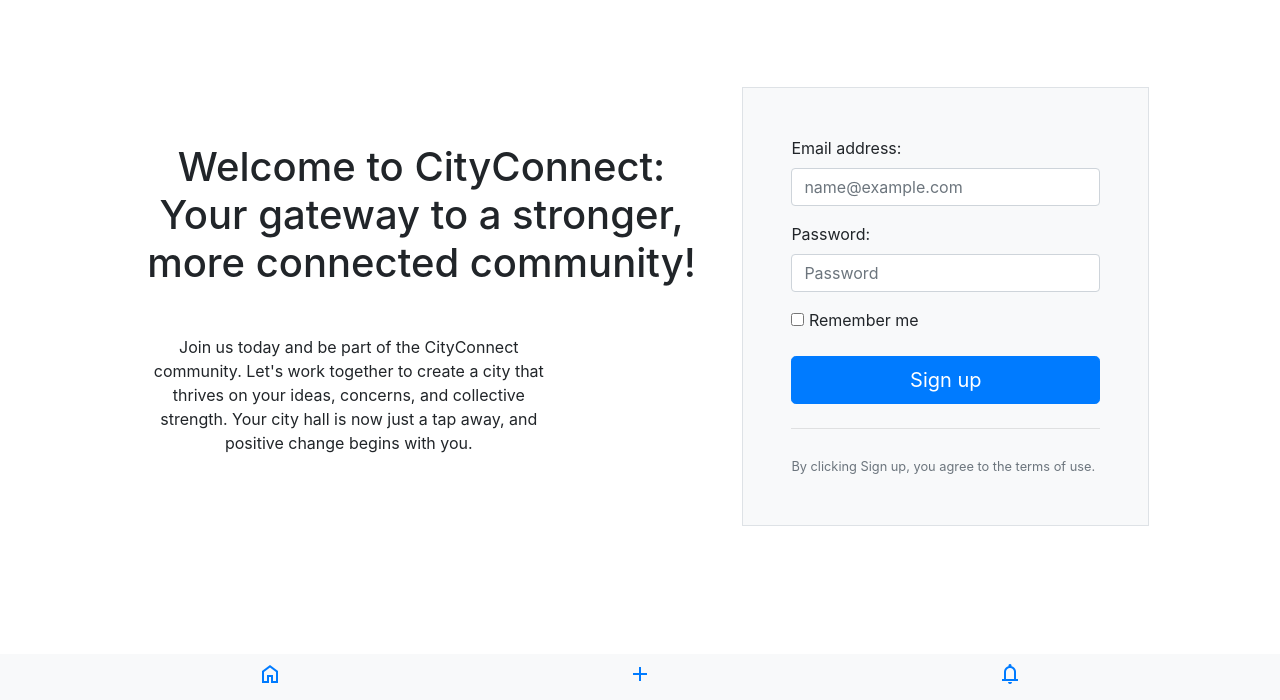
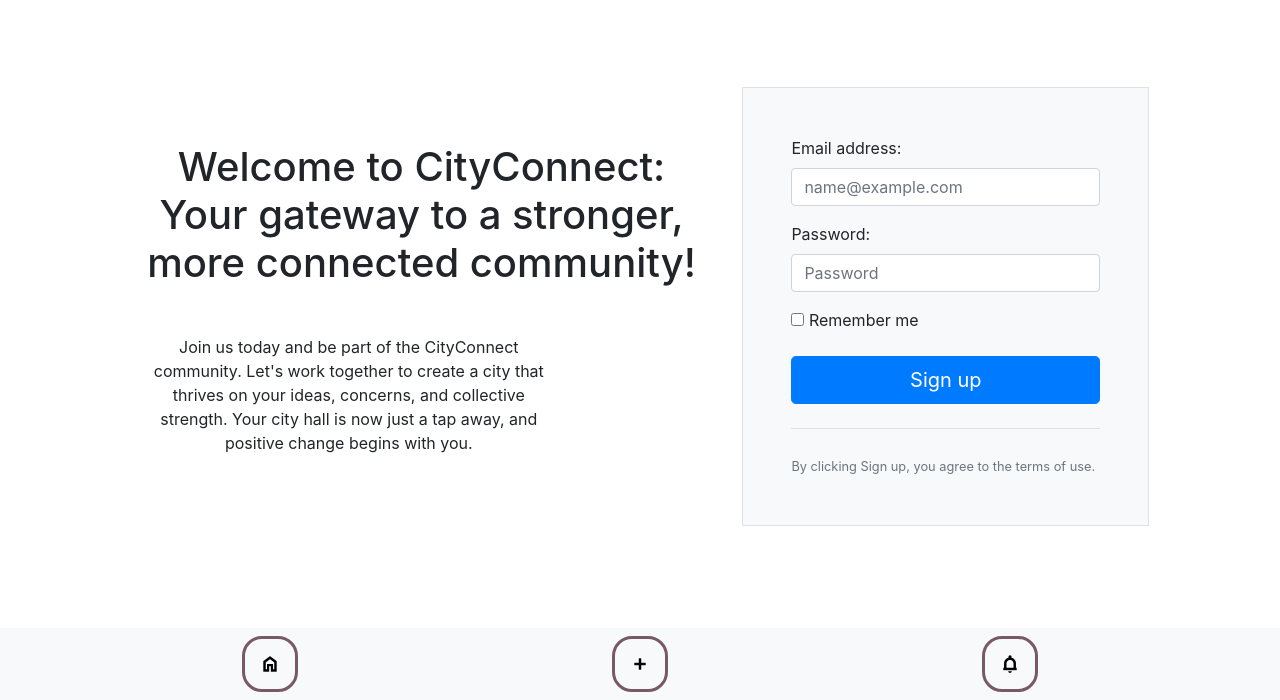
Before and after one commit to Clement-Quach/1800_202330_BBY19, a plain HTML site: page index.html in a window 1280 px wide. Shown: the part 100-800 px from the top of the page. Drawn offline with nearby package versions, Linux system fonts and the light colour scheme.

Commit message:
added anchor elements

```diff
--- a/styles/style.css
+++ b/styles/style.css
@@ -12,3 +12,35 @@
     font-size: 3.5rem;
   }
 }
+
+a.call-to-action span {
+  border: 3px solid #785964;
+  border-radius: 20px;
+  padding: 15px;
+  background-color: #F8F9FA;
+  color: #000;
+  font-weight: bold;
+  font-size: 20px;
+  cursor: pointer;
+  transition: background-color 0.3s ease;
+}
+
+a.call-to-action span:hover {
+  background-color: #E2E3E4;
+}
+
+a {
+  color: inherit;
+  text-decoration: none;
+}
+
+a:hover {
+  color: inherit;
+  text-decoration: none;
+  transition: transform 0.3s;
+}
+
+a:focus {
+  outline: none;
+  text-decoration: none;
+}
```
